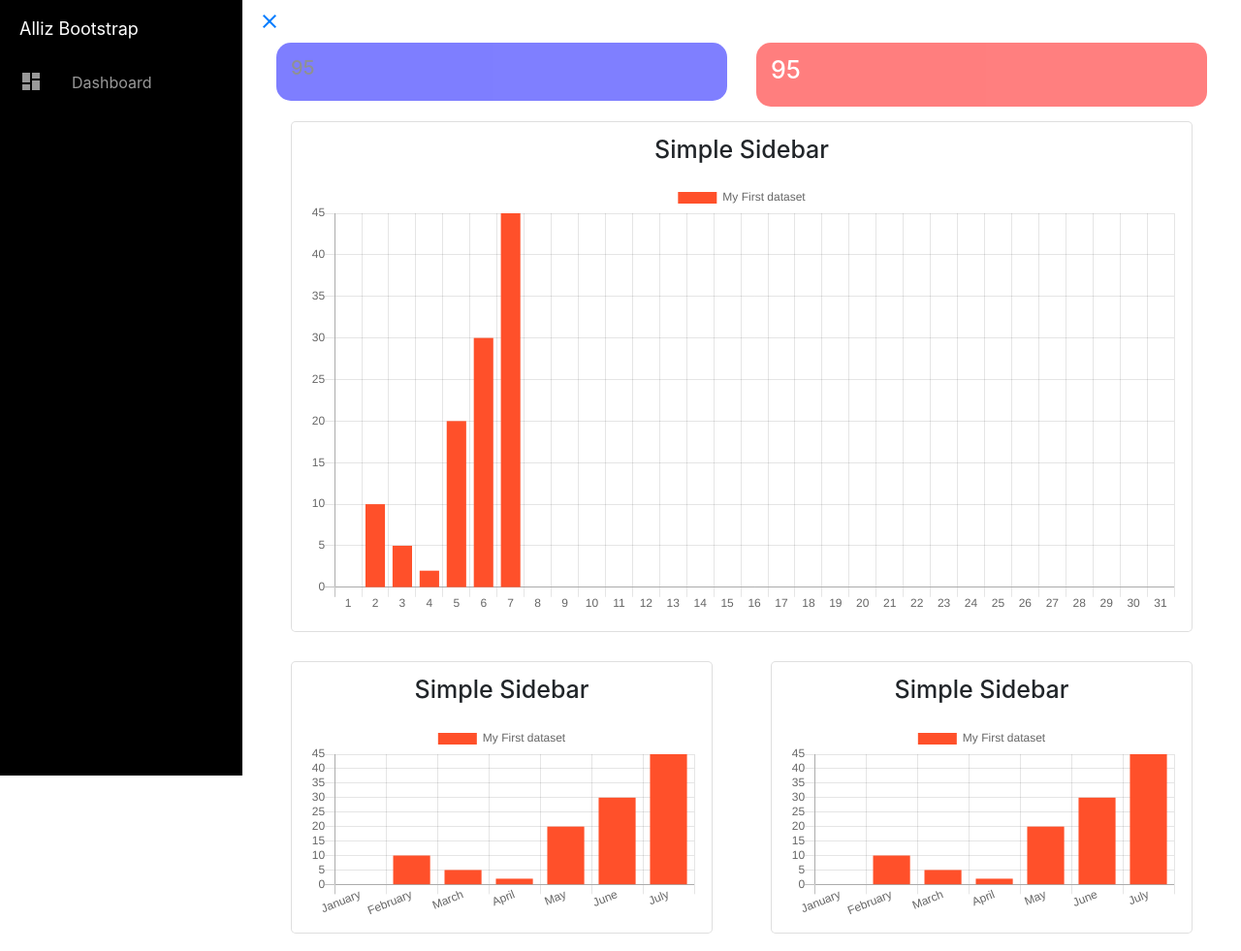
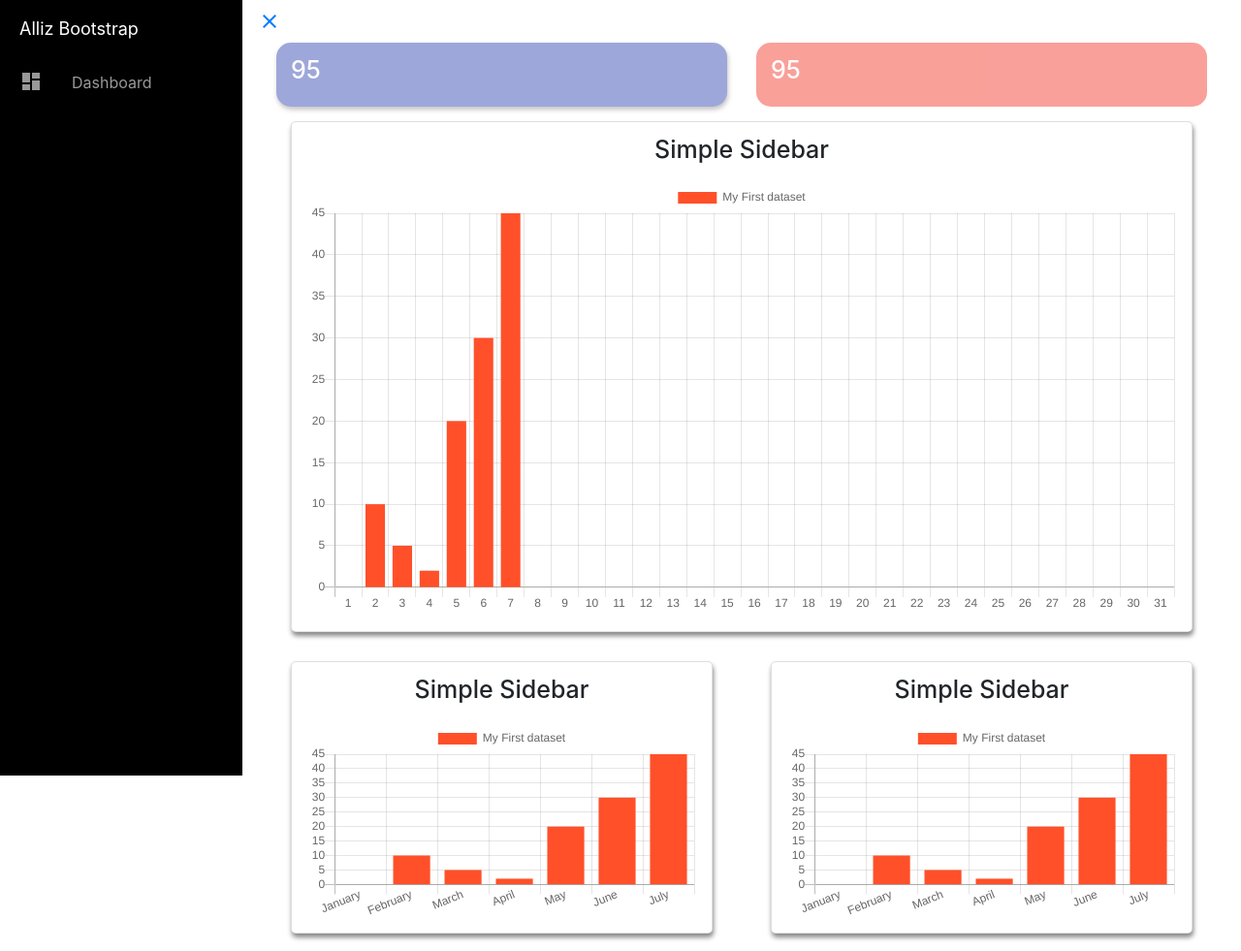
Before and after one commit to DiegoDigo/dashbord, a website: page index.html in a window 1280 px wide. Shown: the whole page at 97% size. Drawn offline with nearby package versions, Linux system fonts and the light colour scheme.

Commit message:
ajuste layout

```diff
--- a/css/simple-sidebar.css
+++ b/css/simple-sidebar.css
@@ -120,6 +120,7 @@ body {
 	border: 1px #00000 solid;
 	padding: 15px;
 	border-radius: 5px;
+	box-shadow: 1px 4px 5px #888888;
 }
 .card-title h1{
 	text-align:center;
@@ -127,7 +128,7 @@ body {
 }
 
 .card_comanda_fechada{
-	background-color: red ;
+	background-color: #F44336 ;
 	border: 75px pink;
 	padding: 15px;
 	box-shadow: 85px black;
@@ -141,14 +142,23 @@ body {
 }
 
 .card_comanda_aberta {
-	background-color: blue ;
+	background-color: #3F51B5 ;
 	border: 75px pink;
 	padding: 15px;
 	box-shadow: 85px black;
 	border-radius:15px;
 	opacity: 0.5;
+	box-shadow: 1px 3px 5px #888888;
 }
 
+div.card_comanda_aberta:hover {
+	opacity: 1;
+}
+
+.card_comanda_aberta h5{
+	color: white;
+	font-size:25px;
+}
 
 @media(min-width:768px) {
     #wrapper {
```
